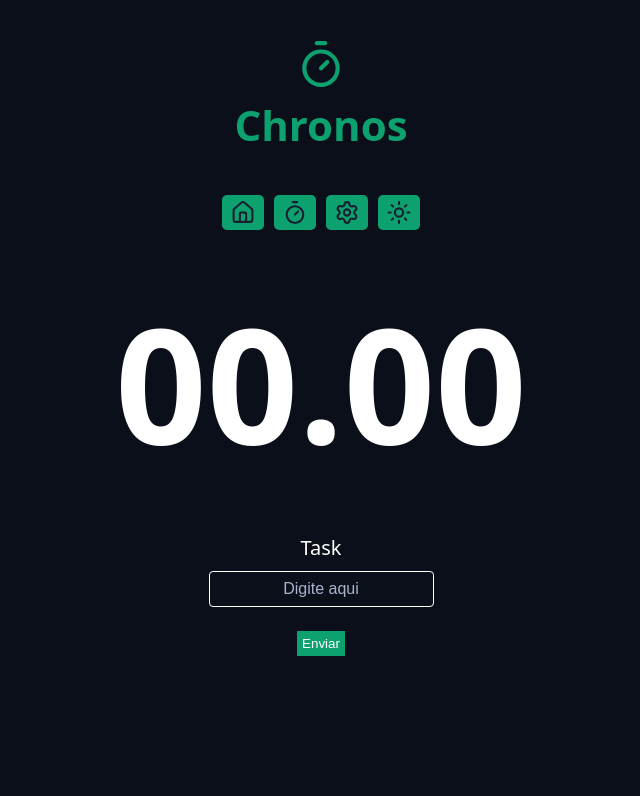
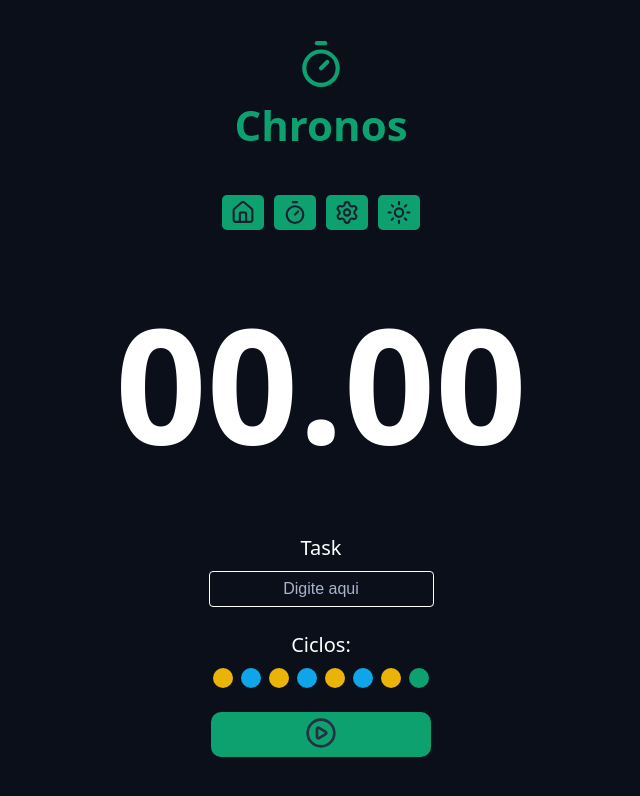
Before and after one commit to Myrella-Goms/Chronos-Pomodoro, a React (Vite) app: page / in a window 1280 px wide. Shown: the top 796 px of the page, without its empty margins (319-959 px from the left). Built offline with nearby package versions, Linux system fonts and the light colour scheme.

Commit message:
feat: criação do componente botão e cycles

```diff
--- /dev/null
+++ b/src/components/Button/Button.module.css
@@ -0,0 +1,19 @@
+.button{
+  padding: 5px;
+  background-color: var(--primary);
+  border:none;
+  min-width: 220px;
+  border-radius: 10px;
+  cursor: pointer;
+}
+
+.button svg{
+  color: var(--gray-700);
+  height: 32px;
+  width: 32px;
+}
+.button:hover{
+  background-color: var(--primary-dark);
+  transform: scale(1.05);
+  transition: transform 0.1s ease, background-color 0.1s ease;
+}
--- /dev/null
+++ b/src/components/Button/Button.tsx
@@ -0,0 +1,19 @@
+import type React from "react";
+import styles from './Button.module.css'
+
+
+type ButtonProps = {
+    icon: React.ReactNode;
+
+} & React.ComponentProps<"button">; //inter
+
+export function Button({icon, ...props}: ButtonProps) {
+
+  return (
+    <div className="button">
+      <button className={styles.button} {...props}>
+          {icon}
+      </button>
+    </div>
+  );
+}
--- /dev/null
+++ b/src/components/Cycles/Cycles.module.css
@@ -0,0 +1,27 @@
+.cycles{
+    color: #FFFFFF;
+    display: flex;
+    flex-direction: column;
+    gap: 10px;
+    font-size: 20px;
+}
+
+.cycleDots{
+    display:flex;
+    gap: 8px;
+}
+
+.cycleDot{
+    background-color: var(--primary);
+    width: 20px;
+    height: 20px;
+    border-radius: 50%;
+}
+
+.workTime{
+    background-color: var(--warning);
+}
+
+.shortBreakTime{
+    background-color: var(--info);
+}
--- /dev/null
+++ b/src/components/Cycles/Cycles.tsx
@@ -0,0 +1,21 @@
+import styles from "./Cycles.module.css";
+
+export function Cycles() {
+  return (
+
+    <div className={styles.cycles}>
+      <span>Ciclos:</span>
+
+      <div className={styles.cycleDots}>
+        <span className={`${styles.cycleDot} ${styles.workTime}`}></span>
+        <span className={`${styles.cycleDot} ${styles.shortBreakTime}`}></span>
+        <span className={`${styles.cycleDot} ${styles.workTime}`}></span>
+        <span className={`${styles.cycleDot} ${styles.shortBreakTime}`}></span>
+        <span className={`${styles.cycleDot} ${styles.workTime}`}></span>
+        <span className={`${styles.cycleDot} ${styles.shortBreakTime}`}></span>
+        <span className={`${styles.cycleDot} ${styles.workTime}`}></span>
+        <span className={`${styles.cycleDot} ${styles.slongBreakTime}`}></span>
+      </div>
+    </div>
+  );
+}
--- a/src/components/Form/Form.module.css
+++ b/src/components/Form/Form.module.css
@@ -5,16 +5,3 @@
   align-items: center;
   gap: 24px;
 }
-
-.button{
-  padding: 5px;
-  background-color: var(--primary);
-  color: #FFFFFF;
-  border:none;
-}
-
-button:hover{
-  background-color: var(--primary-dark);
-  transform: scale(1.05);
-  transition: transform 0.1s ease, background-color 0.1s ease;
-}
--- a/src/components/Form/Form.tsx
+++ b/src/components/Form/Form.tsx
@@ -1,3 +1,6 @@
+import { PlayCircleIcon } from 'lucide-react';
+import { Button } from '../Button/Button';
+import { Cycles } from '../Cycles/Cycles';
 import { Input } from '../Input/Input';
 import styles from './Form.module.css'
 
@@ -12,8 +15,13 @@ export function Form() {
         placeholder='Digite aqui'
         />
       </div>
-      <div className={styles.formRow}>
-        <button className={styles.button}>Enviar</button>
+
+      <div className="formRow">
+        <Cycles/>
+      </div>
+
+      <div className="formRow">
+        <Button icon={<PlayCircleIcon/>}/>
       </div>
     </form>
   );
--- a/src/page/Home.tsx
+++ b/src/page/Home.tsx
@@ -3,6 +3,7 @@ import { CountDown } from "../components/Countdown/CountDown";
 import { Logo } from "../components/Logo/Logo";
 import { Menu } from "../components/Menu/Menu";
 import { Form } from "../components/Form/Form";
+
 
 export function Home() {
   return (
```
